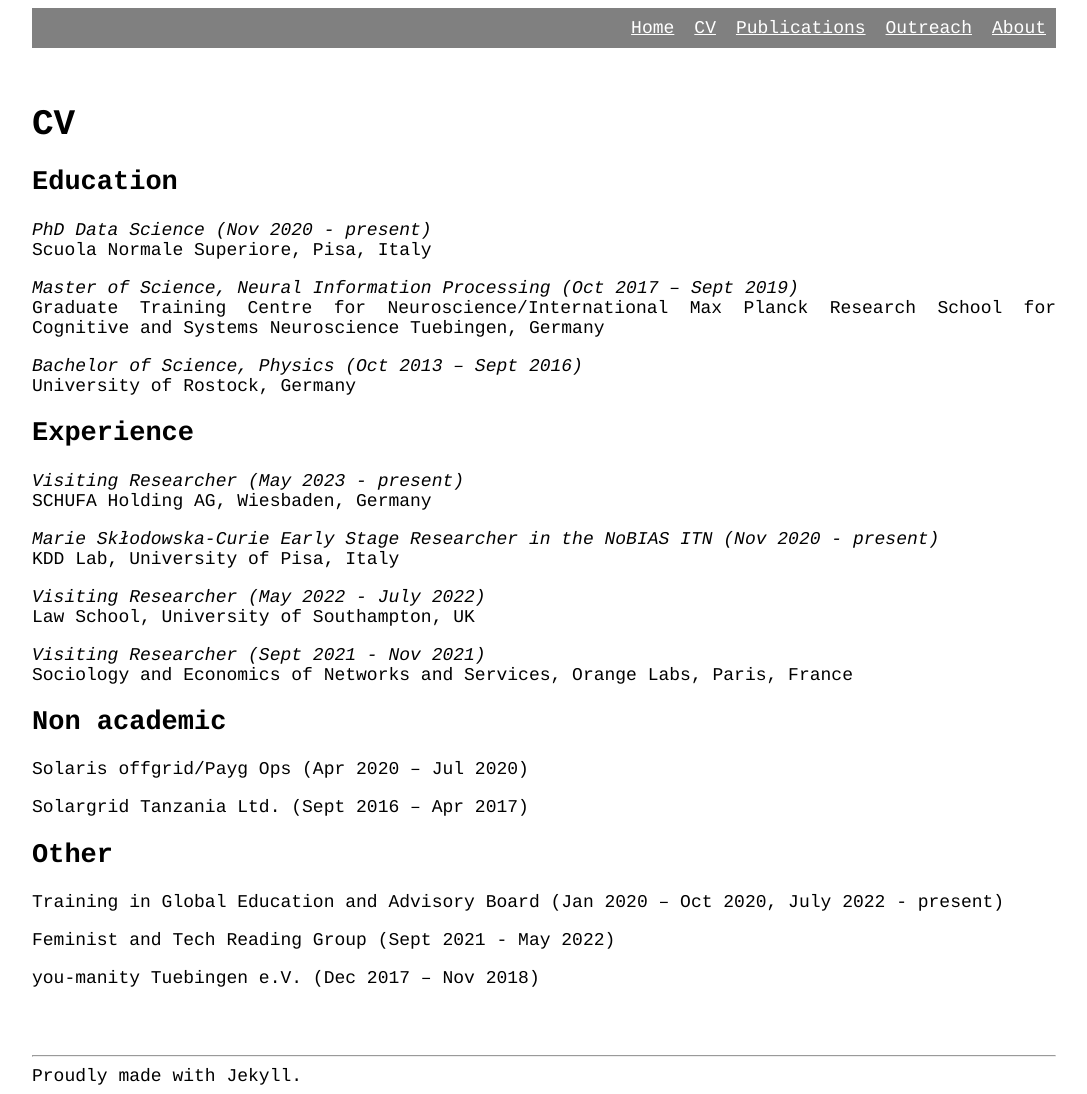
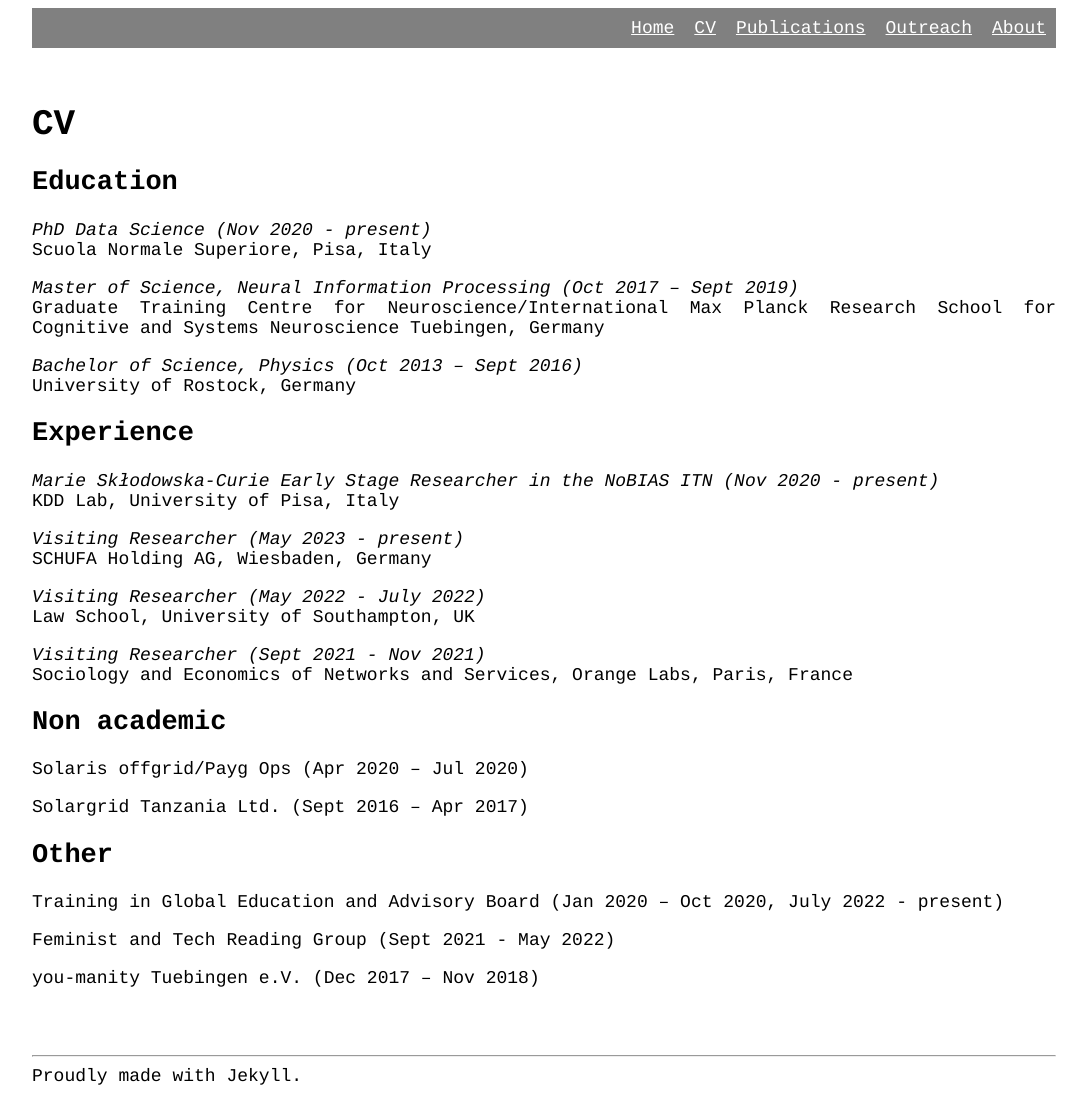
Before and after one commit to lstate/lstate.github.io, a Jekyll site: the page built from _pages/cv.markdown, in a window 1280 px wide. Shown: the whole page, without its empty margins (96-1183 px from the left). Built offline with Jekyll 4.4.1, drawn with Linux system fonts in a browser that asks for light colours.

```diff
--- a/_pages/cv.markdown
+++ b/_pages/cv.markdown
@@ -23,11 +23,11 @@ University of Rostock, Germany
 
 ## Experience
 
+*Marie Skłodowska-Curie Early Stage Researcher in the NoBIAS ITN (Nov 2020 - present)* \\
+KDD Lab, University of Pisa, Italy
+
 *Visiting Researcher (May 2023 - present)* \\
 SCHUFA Holding AG, Wiesbaden, Germany
-
-*Marie Skłodowska-Curie Early Stage Researcher in the NoBIAS ITN (Nov 2020 - present)* \\
-KDD Lab, University of Pisa, Italy
 
 *Visiting Researcher (May 2022 - July 2022)* \\
 Law School, University of Southampton, UK
```
